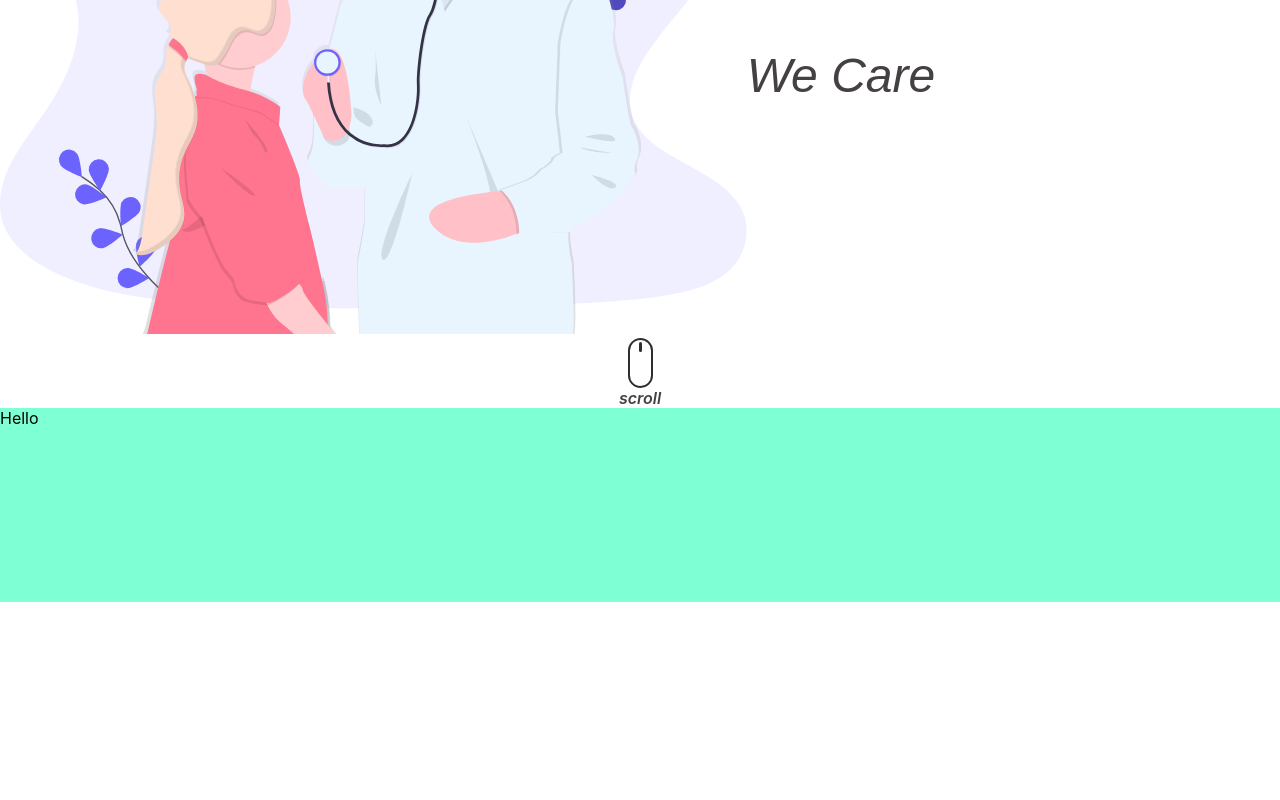
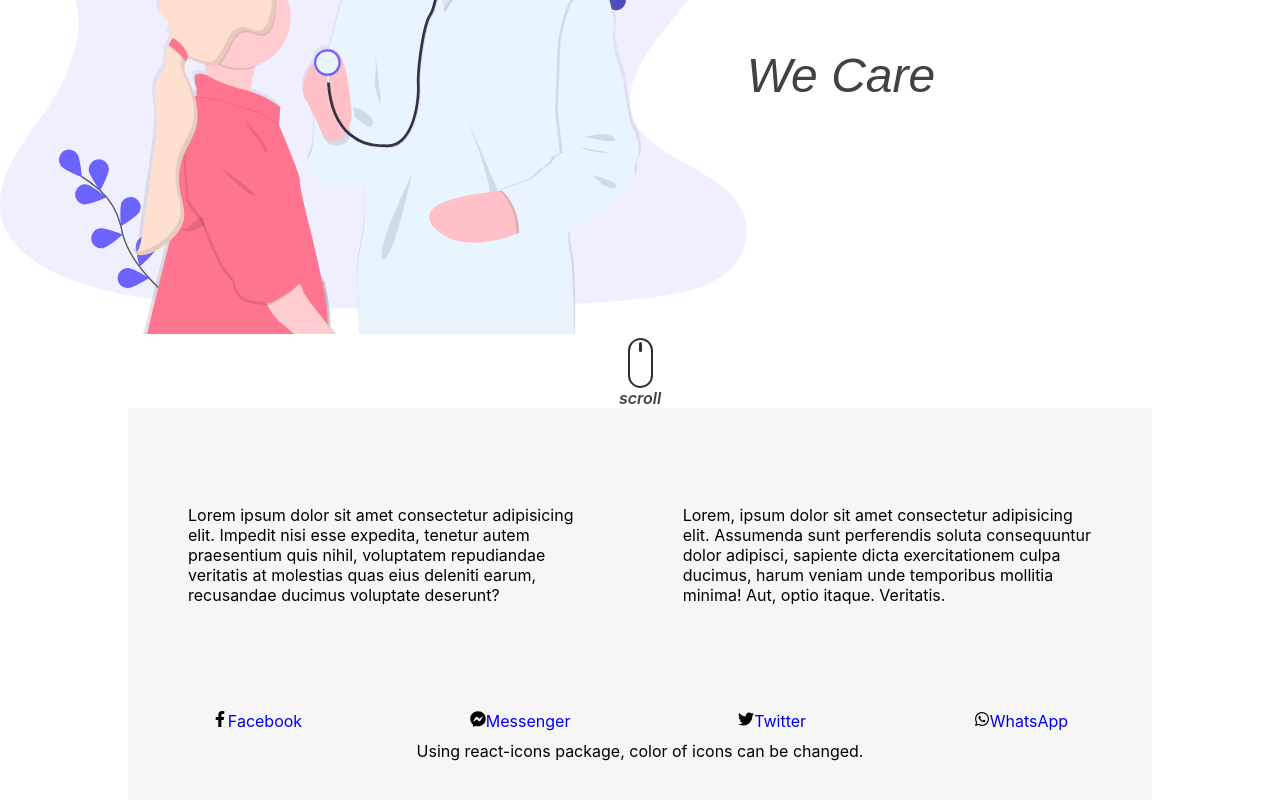
Before and after one commit to mahihossain/Remote-Health-Care, a React (Create React App) app: page / in a window 1280 px wide. Shown: the part 286-1086 px from the top of the page. Before the commit the page ends 888 px from the top, so only its background shows below. Built offline with nearby package versions, Linux system fonts and the light colour scheme.

Commit message:
footer added

```diff
--- a/package.json
+++ b/package.json
@@ -6,6 +6,7 @@
     "node-sass": "^4.12.0",
     "react": "^16.10.2",
     "react-dom": "^16.10.2",
+    "react-icons": "^3.7.0",
     "react-scripts": "3.2.0"
   },
   "scripts": {
--- a/src/App.scss
+++ b/src/App.scss
@@ -4,5 +4,11 @@
 .stopOverflow {
     overflow: hidden;
     position: relative;
-    height: 111vh;
+    height: 268vh;
+
+    @include media(">tablet") {
+        overflow: hidden;
+        position: relative;
+        height: 177vh;
+    }
 }
--- a/src/components/Footer/Footer.js
+++ b/src/components/Footer/Footer.js
@@ -1,17 +1,68 @@
-import React, { Component } from 'react'
-import styles from './footer.module.scss'
-
+import React, { Component } from 'react';
+import styles from './footer.module.scss';
+import { FaFacebookF } from 'react-icons/fa';
+import { FaFacebookMessenger } from 'react-icons/fa';
+import { FaTwitter } from 'react-icons/fa';
+import { FaWhatsapp } from 'react-icons/fa';
 class Footer extends Component {
 	render() {
 		return (
 			<div className={styles.Bottom}>
-				<div className={styles.row}>
-					<div>Hello</div>
-					<div></div>
+				<div className={styles.firstFooterBox}>
+					<p>
+						Lorem ipsum dolor sit amet consectetur adipisicing elit.
+						Impedit nisi esse expedita, tenetur autem praesentium
+						quis nihil, voluptatem repudiandae veritatis at
+						molestias quas eius deleniti earum, recusandae ducimus
+						voluptate deserunt?
+					</p>
+					<p>
+						Lorem, ipsum dolor sit amet consectetur adipisicing
+						elit. Assumenda sunt perferendis soluta consequuntur
+						dolor adipisci, sapiente dicta exercitationem culpa
+						ducimus, harum veniam unde temporibus mollitia minima!
+						Aut, optio itaque. Veritatis.
+					</p>
+				</div>
+				<div className={styles.secondFooterBox}>
+					<div>
+						Using react-icons package, color of icons can be
+						changed.
+					</div>
+					<ul>
+						<li>
+							<i>
+								{''}
+								<FaFacebookF />
+							</i>
+							<a href="/">Facebook</a>
+						</li>
+						<li>
+							<i>
+								{''}
+								<FaFacebookMessenger />
+							</i>
+							<a href="/">Messenger</a>
+						</li>
+						<li>
+							<i>
+								{''}
+								<FaTwitter />
+							</i>
+							<a href="/">Twitter</a>
+						</li>
+						<li>
+							<i>
+								{''}
+								<FaWhatsapp />
+							</i>
+							<a href="/">WhatsApp</a>
+						</li>
+					</ul>
 				</div>
 			</div>
-		)
+		);
 	}
 }
 
-export default Footer
+export default Footer;
--- a/src/components/Footer/footer.module.scss
+++ b/src/components/Footer/footer.module.scss
@@ -2,8 +2,83 @@
 @import '../../include-grid';
 
 .Bottom {
-    bottom: 0;
-    height: 200px;
-    background-color: aquamarine;
+    display: flex;
+    background-color: rgba(0, 0, 0, 0.034);
     position: relative;
+    min-height: 400px;
+    margin-bottom: 0;
+    flex-direction: column;
+    justify-content: space-evenly;
+    width: 80%;
+    margin: 0 auto;
+
+    @include media ("<tablet") {
+        width: 100%;
+    }
+
 }
+
+.firstFooterBox {
+    display: flex;
+    justify-content: space-between;
+    margin: 0 10px;
+
+    @include media ("<tablet") {
+        flex-wrap: wrap;
+        margin: 20px 20px;
+    }
+
+    p {
+        padding: 50px;
+
+        @include media ("<tablet") {
+            margin: 20px 20px;
+        }
+    }
+
+}
+
+.secondFooterBox {
+    display: flex;
+    flex-direction: column-reverse;
+
+    @include media ("<tablet") {
+        margin-top: 0;
+        margin-bottom: 20px;
+        margin-left: 20px;
+        margin-right: 20px;
+    }
+
+    div {
+        display: flex;
+        justify-content: center;
+
+        @include media ("<tablet") {
+            margin: 20px 0;
+            text-align: center;
+        }
+    }
+
+    ul {
+        display: flex;
+        justify-content: center;
+        margin: 10px 0;
+
+        a {
+            text-decoration: none;
+        }
+
+        @include media ("<tablet") {
+            flex-direction: column;
+        }
+
+        li {
+            list-style: none;
+            margin: 0 auto;
+        }
+    }
+
+    @include media ("<tablet") {
+        flex-wrap: wrap-reverse;
+    }
+}
```
Also changed, not shown: src/App.js (+8 -7 lines), 1 other file (tests, documents, lock files or other folders).
